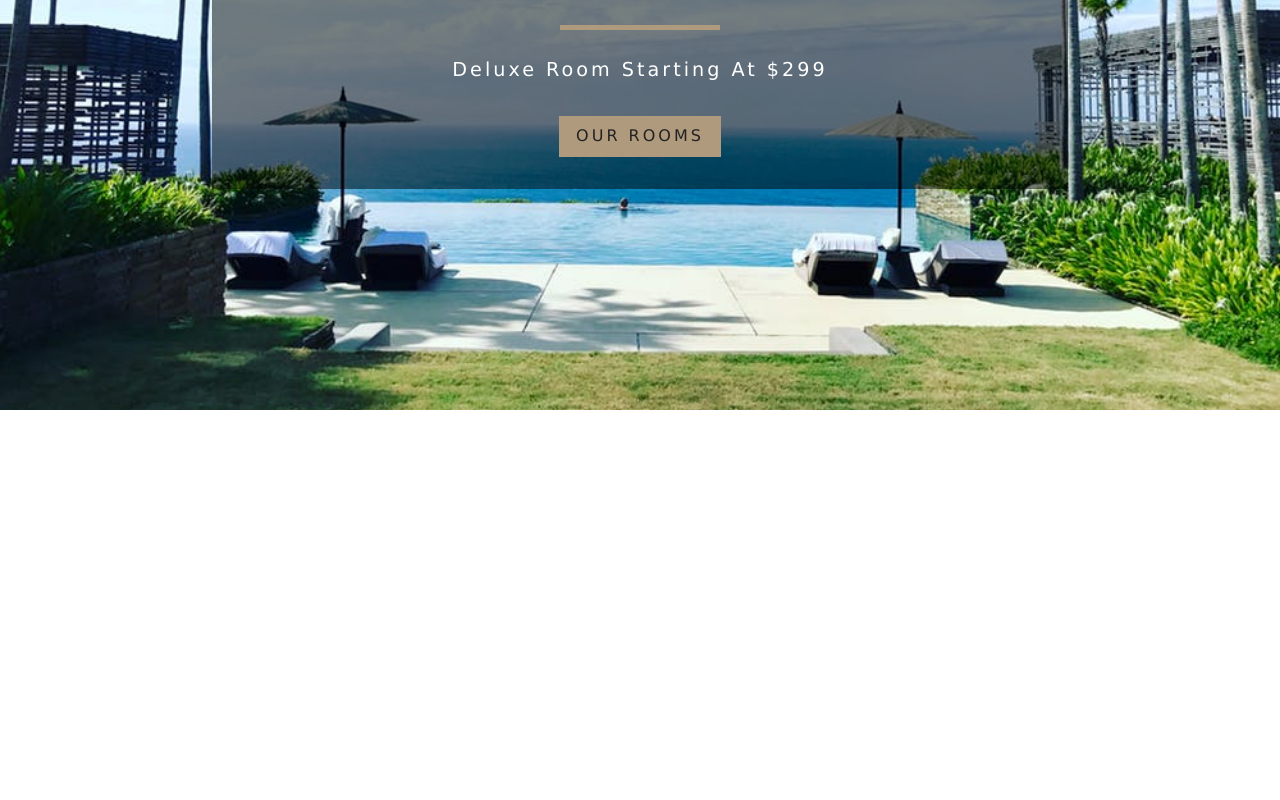
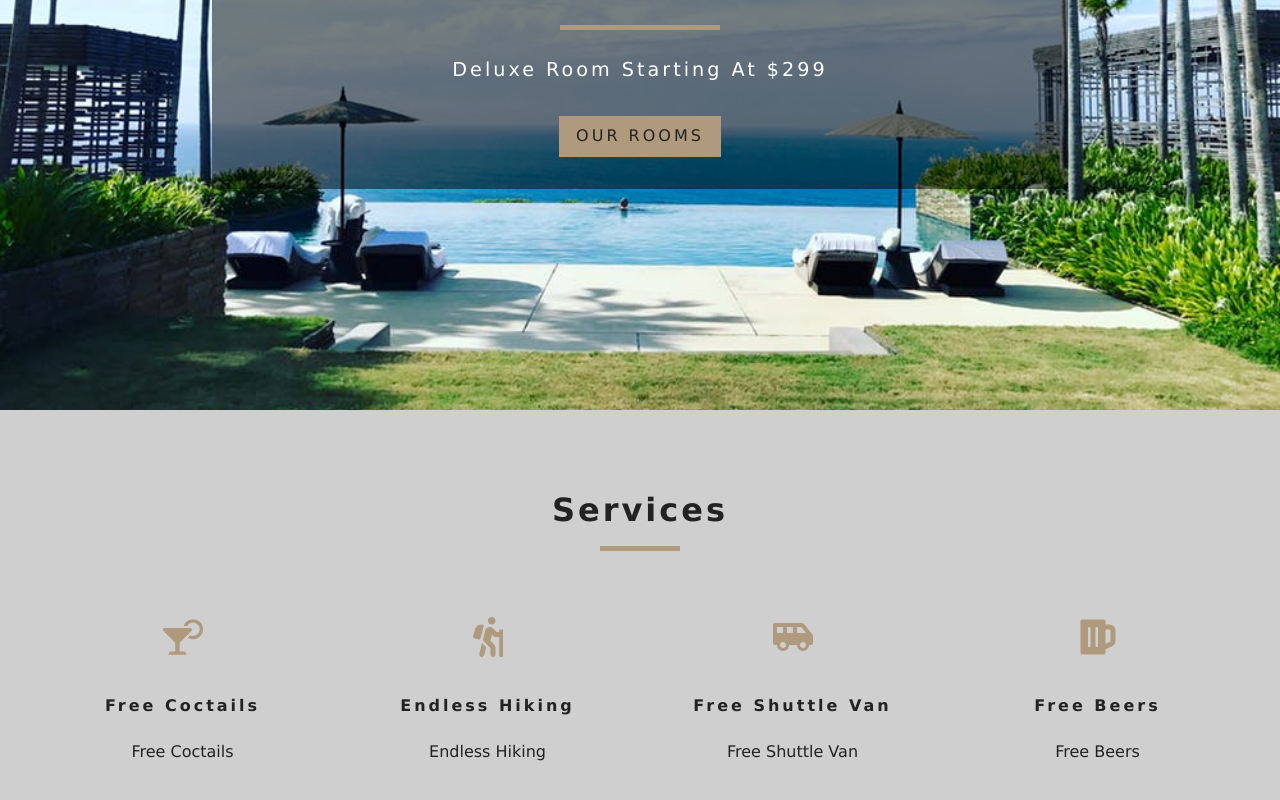
Before and after one commit to inbaeyoonkr/resortApp, a React (Create React App) app: page / in a window 1280 px wide. Shown: the part 390-1190 px from the top of the page. Before the commit the page ends 800 px from the top, so only its background shows below. Built offline with nearby package versions, Linux system fonts and the light colour scheme.

Commit message:
add services section

```diff
--- a/src/App.css
+++ b/src/App.css
@@ -118,6 +118,7 @@
   transition: var(--mainTransition);
   list-style-type: none;
 }
+
 .nav-links a {
   display: block;
   text-decoration: none;
@@ -253,6 +254,7 @@
 }
 .services h6 {
   letter-spacing: var(--mainSpacing);
+  text-transform: capitalize;
 }
 .services p {
   width: 80%;
--- /dev/null
+++ b/src/components/Services.js
@@ -0,0 +1,49 @@
+import React, { Component } from 'react';
+import Title from './Title.js';
+import { FaCocktail, FaHiking, FaShuttleVan, FaBeer } from 'react-icons/fa';
+
+export default class Services extends Component {
+  state = {
+    services: [
+      {
+        icon: <FaCocktail />,
+        title: 'Free Coctails',
+        info: 'Free Coctails'
+      },
+      {
+        icon: <FaHiking />,
+        title: 'Endless Hiking',
+        info: 'Endless Hiking'
+      },
+      {
+        icon: <FaShuttleVan />,
+        title: 'Free Shuttle Van',
+        info: 'Free Shuttle Van'
+      },
+      {
+        icon: <FaBeer />,
+        title: 'Free Beers',
+        info: 'Free Beers'
+      }
+    ]
+  };
+
+  render() {
+    return (
+      <div className='services'>
+        <Title title='services' />
+        <div className='services-center'>
+          {this.state.services.map((item, index) => {
+            return (
+              <article key={index} className='service'>
+                <span>{item.icon}</span>
+                <h6>{item.title}</h6>
+                <p>{item.info}</p>
+              </article>
+            );
+          })}
+        </div>
+      </div>
+    );
+  }
+}
--- /dev/null
+++ b/src/components/Title.js
@@ -0,0 +1,10 @@
+import React from 'react';
+
+export default function({ title }) {
+  return (
+    <div className='section-title'>
+      <h4>{title}</h4>
+      <div />
+    </div>
+  );
+}
--- a/src/pages/Home.js
+++ b/src/pages/Home.js
@@ -2,17 +2,24 @@
 import Hero from '../components/Hero';
 import Banner from '../components/Banner';
 import { Link } from 'react-router-dom';
-
+import Services from '../components/Services';
 function Home() {
   {
     return (
+      <>
         <Hero>
-        <Banner title='luxurious rooms' subtitle='deluxe room starting at $299'>
+          <Banner
+            title='luxurious rooms'
+            subtitle='deluxe room starting at $299'
+          >
             <Link to='/rooms' className='btn-primary'>
               our rooms
             </Link>
           </Banner>
         </Hero>
+
+        <Services />
+      </>
     );
   }
 }
```
Lines whose indentation alone changed are shown as unchanged.
